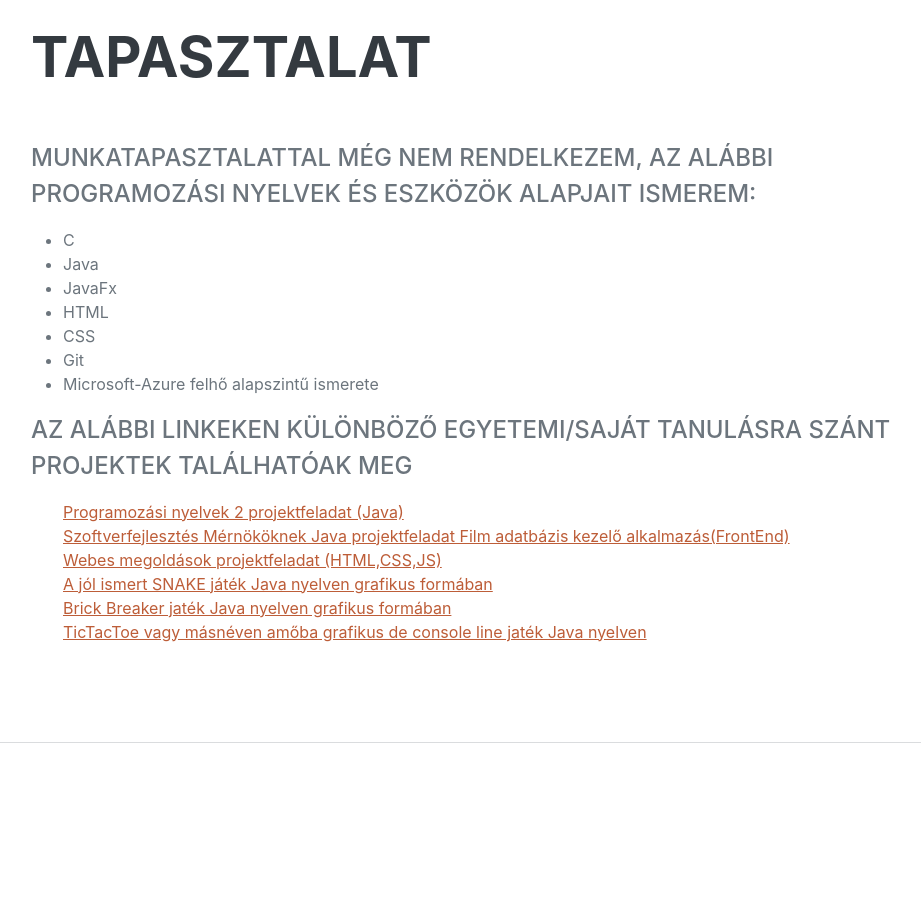
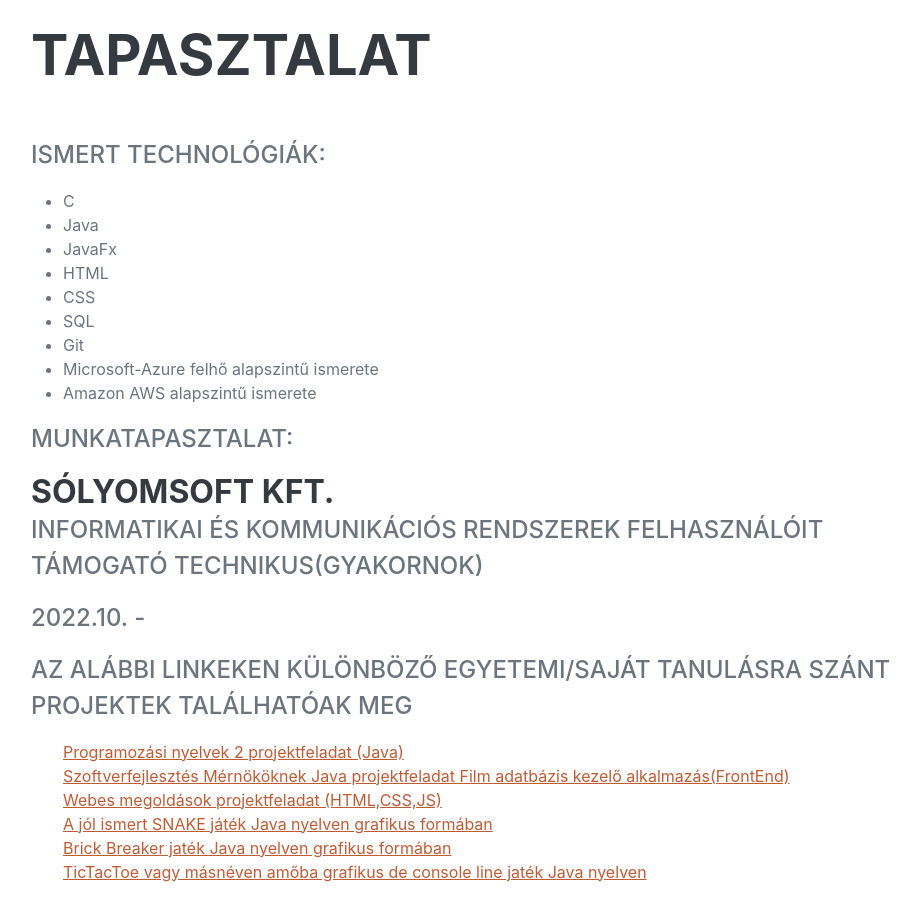
Before and after one commit to zled02/szucstamas.github.io, a plain HTML site: page index.html in a window 1280 px wide. Shown: the part 1660-2563 px from the top of the page, without its empty margins (289-1210 px from the left). Drawn offline with nearby package versions, Linux system fonts and the light colour scheme; a web font is replaced by a local one.

Commit message:
Bővítés
frissítettem a weboldalam tartalmát

```diff
--- a/index.html
+++ b/index.html
@@ -93,16 +93,27 @@
             <section class="resume-section" id="skills">
                 <div class="resume-section-content">
                     <h2 class="mb-5">Tapasztalat</h2>
-                    <div class="subheading mb-3">Munkatapasztalattal még nem rendelkezem, az alábbi programozási nyelvek és eszközök alapjait ismerem:</div>
+                    <div class="subheading mb-3">Ismert technológiák:</div>
                     <ul>
                         <li>C</li>
                         <li>Java</li>
                         <li>JavaFx</li>
                         <li>HTML</li>
                         <li>CSS</li>
+                        <li>SQL</li>
                         <li>Git</li>
                         <li>Microsoft-Azure felhő alapszintű ismerete</li>
+                        <li>Amazon AWS alapszintű ismerete</li>
+
                     </ul>
+                    <div class="subheading mb-3">Munkatapasztalat:</div>
+                    <div class="d-flex flex-column flex-md-row justify-content-between mb-5">
+                        <div class="flex-grow-1">
+                            <h3 class="mb-0">SólyomSoft Kft.</h3>
+                            <div class="subheading mb-3">Informatikai és kommunikációs rendszerek felhasználóit támogató technikus(Gyakornok)</div>
+                            <div class="subheading mb-3">2022.10. - </div>
+
+
                     <div class="subheading mb-3">Az alábbi linkeken különböző egyetemi/saját tanulásra szánt projektek találhatóak meg</div>
                     <ul style="list-style-type: none">
                         <li><a href="https://github.com/zled02/Prog2Projekt">Programozási nyelvek 2 projektfeladat (Java)</a></li>
```
Also changed, not shown: 1 other file.
